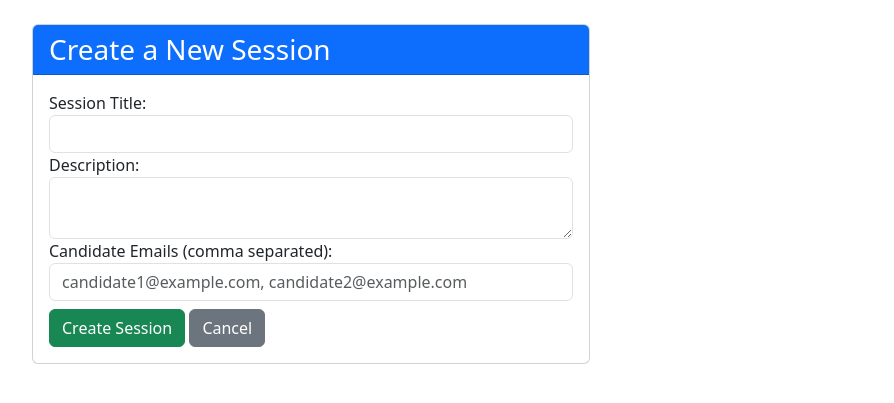
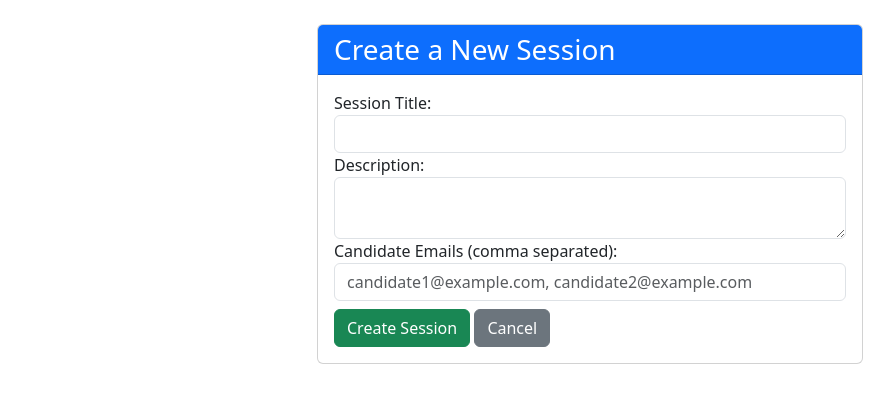
Before and after one commit to graceWang11/Unihack2025, a Django app: page /create_session/ in a window 1280 px wide. Shown: the part 66-469 px from the top of the page, without its empty margins (50-944 px from the left). Run offline with Django 5.2, Linux system fonts and the light colour scheme.

Commit message:
updated create_session UI

```diff
--- a/interview_platform/core/templates/core/create_session.html
+++ b/interview_platform/core/templates/core/create_session.html
@@ -1,6 +1,7 @@
 {% extends 'core/base.html' %}
 {% block content %}
-<div class="container align-items-center">
+<div class="container">
+    <div class="row justify-content-center">
         <div class="col-md-6">
             <div class="card mb-4">
                 <div class="card-header bg-primary text-white">
@@ -30,4 +31,5 @@
             </div>
         </div>
     </div>
+</div>
 {% endblock %}
```
Lines whose indentation alone changed are shown as unchanged.
